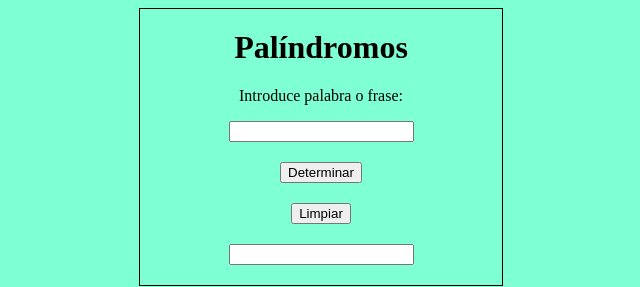
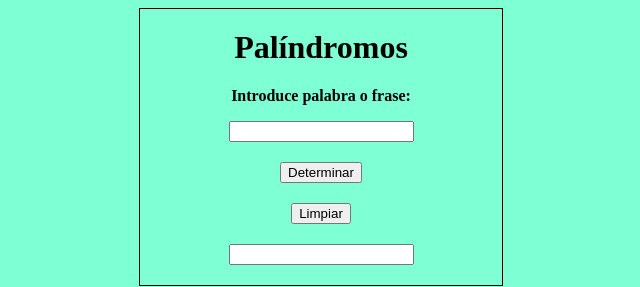
Before and after one commit to iago1997/JavaScript-Ejercicio, a plain HTML site: page principal.html in a window 1280 px wide. Shown: the full height of the page, 319-959 px from the left. Drawn offline with Linux system fonts and the light colour scheme.

Commit message:
puse en negrita la frase de pedir datos

```diff
--- a/principal.html
+++ b/principal.html
@@ -9,7 +9,7 @@
 <body>
     <div>
         <h1>Palíndromos</h1>
-        <p> Introduce palabra o frase:</p>
+        <p><strong> Introduce palabra o frase:</strong></p>
         <input type="text" id="palabra">
         <input type="button" value="Determinar" id="boton" onclick="determinarPalindromo()">
         <input type="button" value="Limpiar" id="boton" onclick="limpiar()">
```
